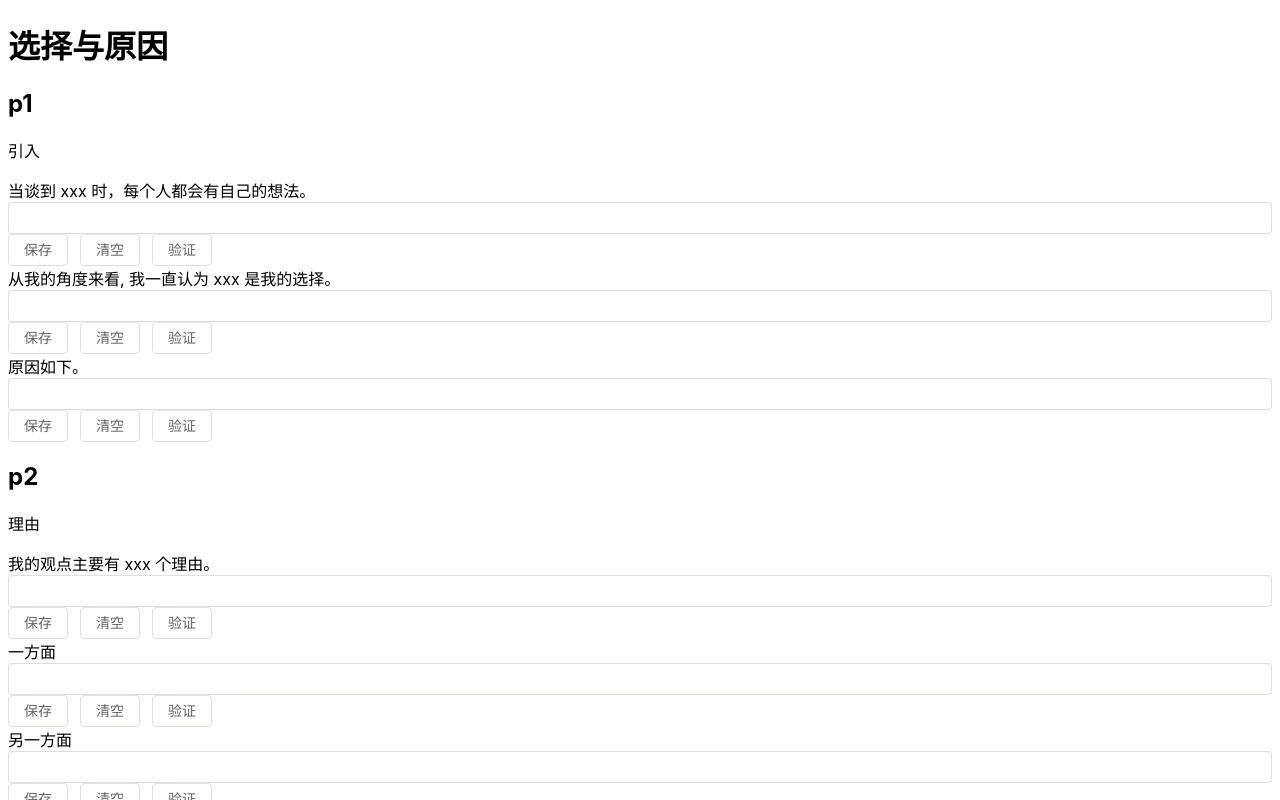
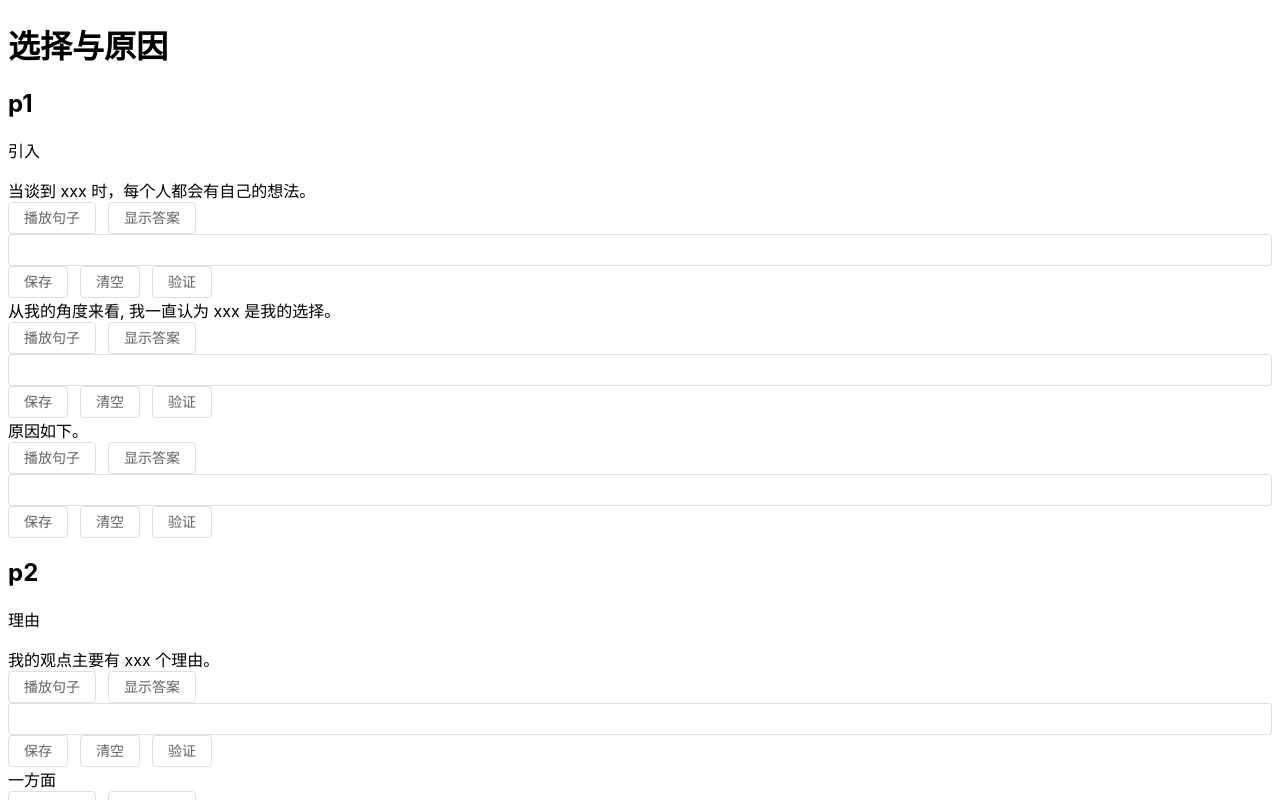
Before and after one commit to Layouwen/hodgepodge-playground, a Vue app: page / in a window 1280 px wide. Shown: the top 800 px of the page. Built offline with nearby package versions, Linux system fonts and the light colour scheme.

Commit message:
feat: audio and show answer

```diff
--- a/package.json
+++ b/package.json
@@ -9,6 +9,7 @@
     "preview": "vite preview"
   },
   "dependencies": {
+    "axios": "1.7.7",
     "element-plus": "^2.8.6",
     "lodash": "^4.17.21",
     "vue": "^3.5.10"
--- a/src/components/Paragraph.vue
+++ b/src/components/Paragraph.vue
@@ -20,7 +20,7 @@ provide("paragraphId", props.paragraph.id);
       <h2>{{ props.paragraph.title }}</h2>
       <p class="text-sm text-gray-500">{{ props.paragraph.description }}</p>
     </div>
-    <div>
+    <div class="space-y-2">
       <SentenceComponent
         v-for="sentence in props.paragraph.sentences"
         :key="sentence.zh"
--- a/src/components/Sentence.vue
+++ b/src/components/Sentence.vue
@@ -2,6 +2,7 @@
 import { inject, onMounted, ref, watch } from "vue";
 import { debounce } from "lodash";
 import { articleStore } from "../utils";
+import axios from "axios";
 
 export interface Sentence {
   id: string;
@@ -41,6 +42,26 @@ const onClearSentence = () => {
   articleStore.setSentenceEn(articleId, paragraphId, sentenceId, "");
 };
 
+const isShowEn = ref<boolean>(false);
+const onShowEn = () => {
+  isShowEn.value = !isShowEn.value;
+};
+
+const onPlayAudio = async () => {
+  const {
+    data: { audio: audioBufferArr },
+  } = await axios.get(
+    `https://lingva.pot-app.com/api/v1/audio/en/${props.sentence.en}`
+  );
+  const buffer = new Uint8Array(audioBufferArr).buffer;
+  const audioContext = new AudioContext();
+  const audioBuffer = await audioContext.decodeAudioData(buffer);
+  const source = audioContext.createBufferSource();
+  source.buffer = audioBuffer;
+  source.connect(audioContext.destination);
+  source.start();
+};
+
 watch(enAnswer, () => {
   onDebouncedValidate();
 });
@@ -55,7 +76,8 @@ onMounted(() => {
 </script>
 
 <template>
-  <div class="text-xl">
+  <div class="text-xl space-y-2">
+    <div class="space-x-2 flex items-center">
       <div
         :class="{
           'text-red-500': isValidate && !isCorrect,
@@ -63,6 +85,16 @@ onMounted(() => {
         }"
       >
         {{ sentence.zh }}
+      </div>
+      <el-button @click="onPlayAudio">播放句子</el-button>
+      <el-button @click="onShowEn" tabindex="-1">
+        {{ isShowEn ? "隐藏答案" : "显示答案" }}
+      </el-button>
+    </div>
+    <div v-if="isShowEn">
+      <div>
+        {{ sentence.en }}
+      </div>
     </div>
     <div class="flex space-x-2">
       <el-input
```
Also changed, not shown: 1 other file (tests, documents, lock files or other folders). Lines whose indentation alone changed are shown as unchanged.
